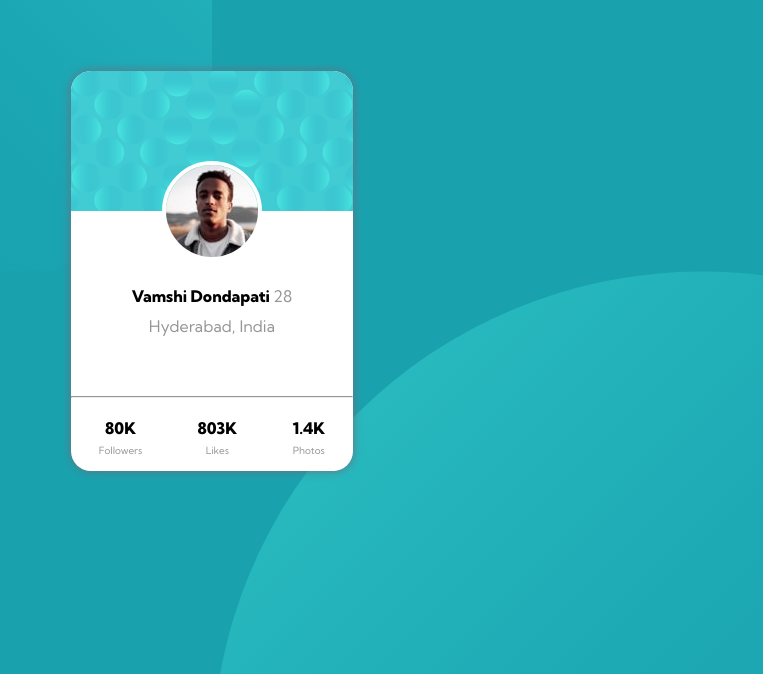
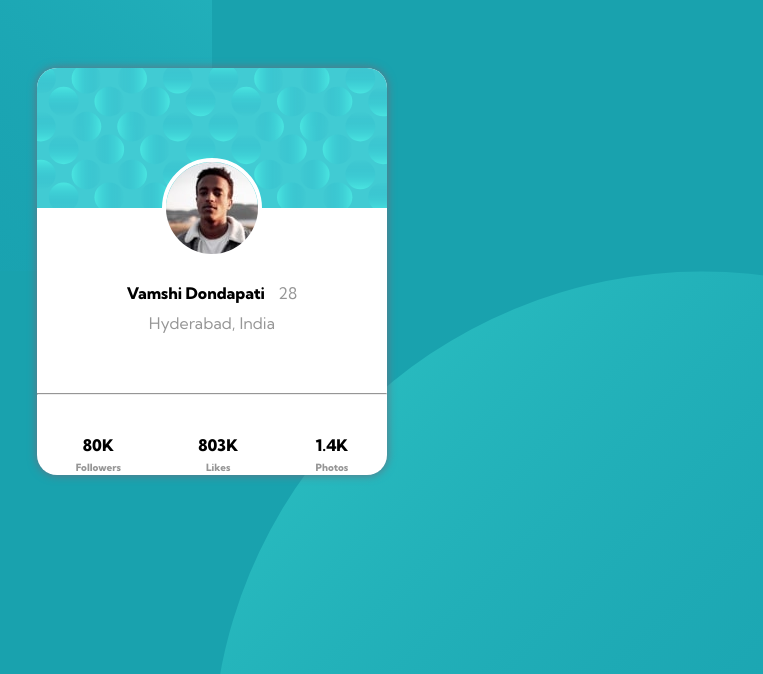
Before and after one commit to venkatvamshi/venkatvamshi.github.io, a plain HTML site: page index.html in a window 1280 px wide. Shown: the part 129-803 px from the top of the page, without its empty margins (428-1191 px from the left). Drawn offline with Linux system fonts and the light colour scheme.

Commit message:
Update main.css

```diff
--- a/main.css
+++ b/main.css
@@ -29,8 +29,8 @@ body {
 
 .card_container {
     box-shadow: 0px 0px 10px 0px var(--dark-greyish-blue);
-    width: 22vw;
-    height: 50vh;
+    min-width: 22vw;
+    min-height: 50vh;
     border-radius: 20px;
     overflow: hidden;
     display: flex;
@@ -70,9 +70,10 @@ p {
     font-weight: 800;
 }
 
-span {
+.name span {
     font-weight: 400;
     color: var(--dark-grey);
+    padding-left: 10px;
 }
 
 .location {
```
